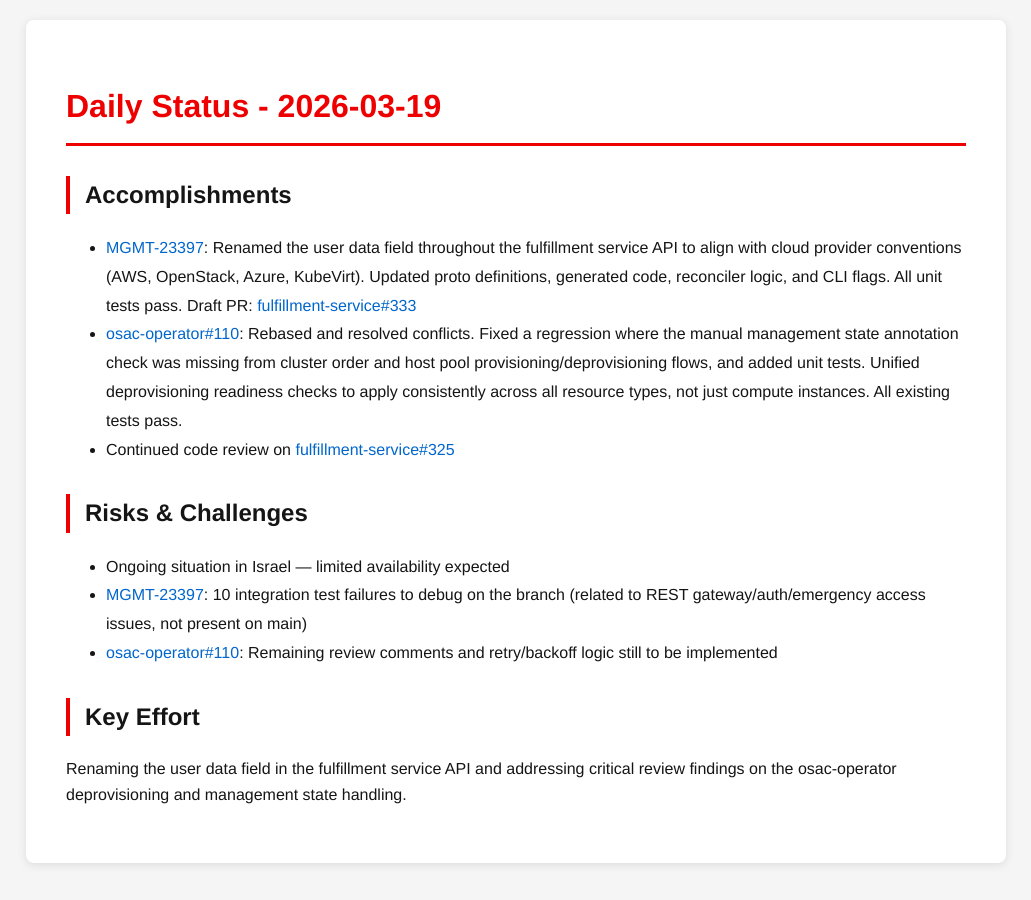
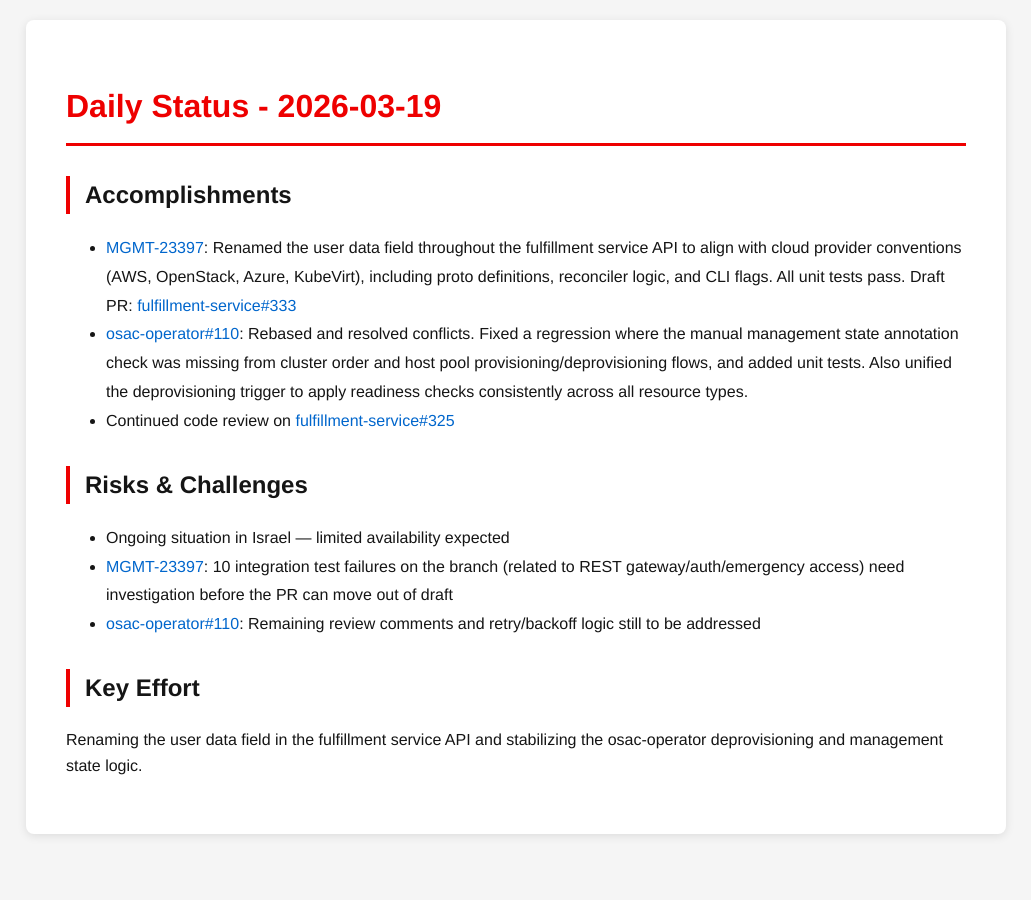
Before and after one commit to tzvatot/daily-status, a Jekyll site: the page built from 2026-03-19.md, in a window 1280 px wide. Shown: the whole page, without its empty margins (124-1155 px from the left). Built offline with Jekyll 4.4.1, drawn with Linux system fonts in a browser that asks for light colours.

Commit message:
Daily status update - 2026-03-19

```diff
--- a/2026-03-19.md
+++ b/2026-03-19.md
@@ -7,14 +7,14 @@
 # Daily Status - 2026-03-19
 
 ## Accomplishments
-- [MGMT-23397](https://issues.redhat.com/browse/MGMT-23397): Renamed the user data field throughout the fulfillment service API to align with cloud provider conventions (AWS, OpenStack, Azure, KubeVirt). Updated proto definitions, generated code, reconciler logic, and CLI flags. All unit tests pass. Draft PR: [fulfillment-service#333](https://github.com/osac-project/fulfillment-service/pull/333)
-- [osac-operator#110](https://github.com/osac-project/osac-operator/pull/110): Rebased and resolved conflicts. Fixed a regression where the manual management state annotation check was missing from cluster order and host pool provisioning/deprovisioning flows, and added unit tests. Unified deprovisioning readiness checks to apply consistently across all resource types, not just compute instances. All existing tests pass.
+- [MGMT-23397](https://issues.redhat.com/browse/MGMT-23397): Renamed the user data field throughout the fulfillment service API to align with cloud provider conventions (AWS, OpenStack, Azure, KubeVirt), including proto definitions, reconciler logic, and CLI flags. All unit tests pass. Draft PR: [fulfillment-service#333](https://github.com/osac-project/fulfillment-service/pull/333)
+- [osac-operator#110](https://github.com/osac-project/osac-operator/pull/110): Rebased and resolved conflicts. Fixed a regression where the manual management state annotation check was missing from cluster order and host pool provisioning/deprovisioning flows, and added unit tests. Also unified the deprovisioning trigger to apply readiness checks consistently across all resource types.
 - Continued code review on [fulfillment-service#325](https://github.com/osac-project/fulfillment-service/pull/325)
 
 ## Risks & Challenges
 - Ongoing situation in Israel — limited availability expected
-- [MGMT-23397](https://issues.redhat.com/browse/MGMT-23397): 10 integration test failures to debug on the branch (related to REST gateway/auth/emergency access issues, not present on main)
-- [osac-operator#110](https://github.com/osac-project/osac-operator/pull/110): Remaining review comments and retry/backoff logic still to be implemented
+- [MGMT-23397](https://issues.redhat.com/browse/MGMT-23397): 10 integration test failures on the branch (related to REST gateway/auth/emergency access) need investigation before the PR can move out of draft
+- [osac-operator#110](https://github.com/osac-project/osac-operator/pull/110): Remaining review comments and retry/backoff logic still to be addressed
 
 ## Key Effort
-Renaming the user data field in the fulfillment service API and addressing critical review findings on the osac-operator deprovisioning and management state handling.
+Renaming the user data field in the fulfillment service API and stabilizing the osac-operator deprovisioning and management state logic.
```
